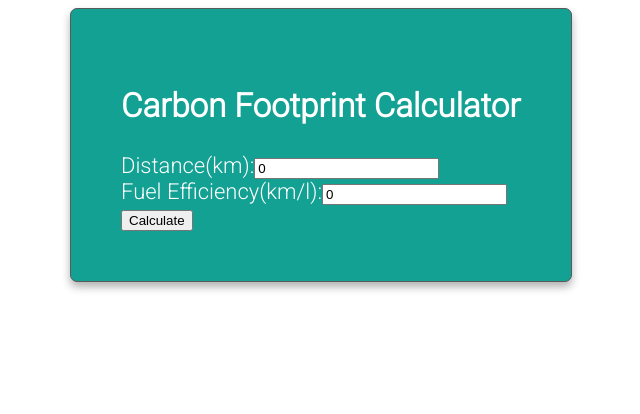
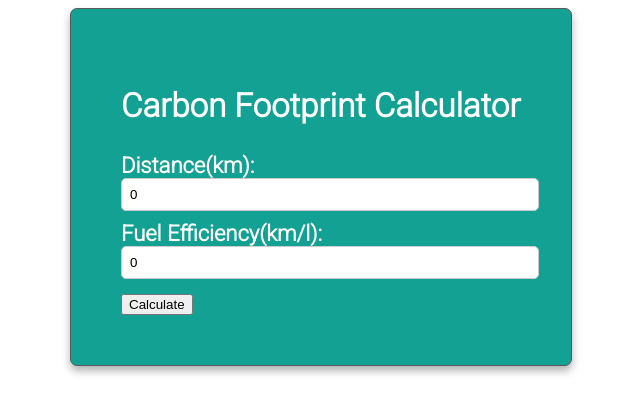
Before and after one commit to sobiaahmad94/simple-environmental-typescript-react-project, a React (Vite) app: page / in a window 1280 px wide. Shown: the top 414 px of the page, without its empty margins (319-959 px from the left). Built offline with nearby package versions, Linux system fonts and the light colour scheme.

Commit message:
styled form

```diff
--- a/src/components/Calculator.tsx
+++ b/src/components/Calculator.tsx
@@ -25,6 +25,18 @@ const StyledTitle = styled.h2`
     font-weight: 700;
 `;
 
+const StyledLabel = styled.label`
+  font-weight: bold;
+  margin-bottom: 5px;
+`;
+
+const StyledInput = styled.input`
+  width: 100%;
+  padding: 8px;
+  margin-bottom: 10px;
+  border: 1px solid #ccc;
+  border-radius: 5px;
+`;
 
 
 const Calculator: React.FC = () => {
@@ -46,16 +58,16 @@ const Calculator: React.FC = () => {
     <StyledCalculatorContainer>
       <StyledTitle>Carbon Footprint Calculator</StyledTitle>
       <div>
-        <label>Distance(km):</label>
-        <input
+        <StyledLabel>Distance(km):</StyledLabel>
+        <StyledInput
           type="number"
           value={distance}
           onChange={(event) => setDistance(parseFloat(event.target.value))}
         />
       </div>
       <div>
-        <label>Fuel Efficiency(km/l):</label>
-        <input type="number" value={fuelEfficiency}
+        <StyledLabel>Fuel Efficiency(km/l):</StyledLabel>
+        <StyledInput type="number" value={fuelEfficiency}
         onChange={(event) => setFuelEfficiency(parseFloat(event.target.value))}/>
       </div>
       <button onClick={calculateCarbonFootprint}>Calculate</button>
```
Also changed, not shown: public/components/Calculator.js (+12 -1 lines).
